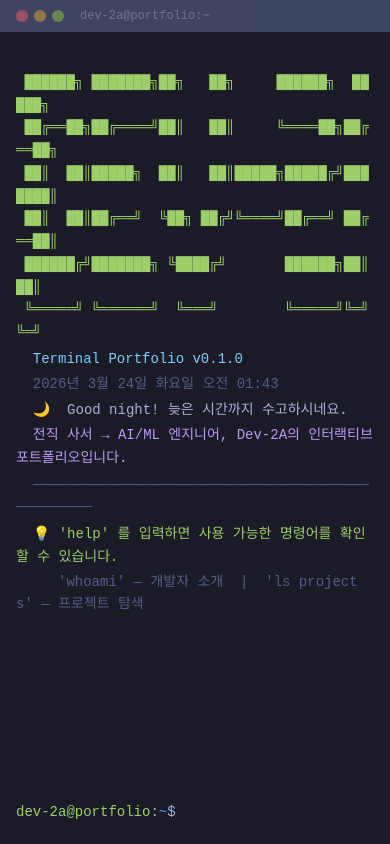
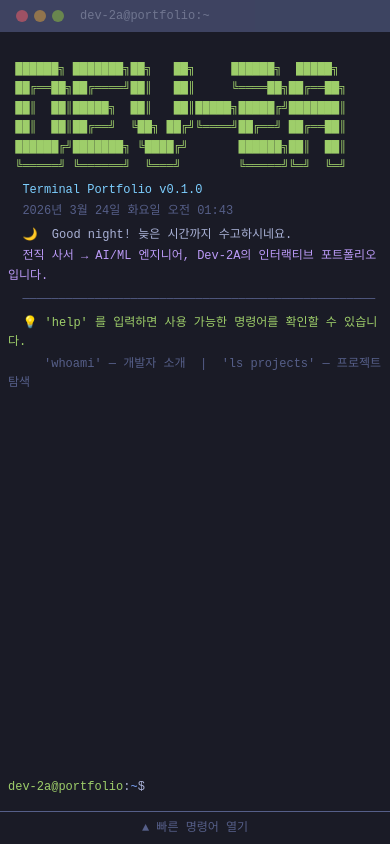
Before and after one commit to Dev-2A/terminal-portfolio, a React (Vite) app: page / in a window 390 px wide. Built offline with nearby package versions, Linux system fonts and the light colour scheme.

Commit message:
📱 반응형 + 모바일 대응: 빠른 명령어 버튼, 폰트 크기 조정, iOS zoom 방지

```diff
--- /dev/null
+++ b/src/components/MobileHelper.jsx
@@ -0,0 +1,65 @@
+import { useState } from "react";
+
+const quickCommands = [
+  { label: "help", cmd: "help" },
+  { label: "whoami", cmd: "whoami" },
+  { label: "projects", cmd: "ls projects" },
+  { label: "skills", cmd: "ls skills" },
+  { label: "about", cmd: "about" },
+  { label: "theme", cmd: "theme" },
+  { label: "clear", cmd: "clear" },
+];
+
+export default function MobileHelper({ onCommand }) {
+  const [expanded, setExpanded] = useState(false);
+
+  return (
+    <div className="shrink-0">
+      {/* 토글 버튼 */}
+      <button
+        onClick={() => setExpanded(!expanded)}
+        className="w-full py-2 text-xs border-t flex items-center justify-center gap-1"
+        style={{
+          backgroundColor: "var(--terminal-bg)",
+          borderColor: "var(--terminal-comment)",
+          color: "var(--terminal-comment)",
+        }}
+      >
+        {expanded ? "▼ 빠른 명령어 닫기" : "▲ 빠른 명령어 열기"}
+      </button>
+
+      {/* 빠른 명령어 버튼들 */}
+      {expanded && (
+        <div
+          className="flex flex-wrap gap-2 p-3 border-t"
+          style={{
+            backgroundColor: "var(--terminal-bg)",
+            borderColor: "var(--terminal-comment)",
+          }}
+        >
+          {quickCommands.map((item) => (
+            <button
+              key={item.cmd}
+              onClick={() => onCommand(item.cmd)}
+              className="px-3 py-1.5 rounded text-xs font-mono transition-colors"
+              style={{
+                backgroundColor: "var(--terminal-comment)",
+                color: "var(--terminal-fg)",
+              }}
+              onMouseEnter={(e) => {
+                e.target.style.backgroundColor = "var(--terminal-blue)";
+                e.target.style.color = "var(--terminal-bg)";
+              }}
+              onMouseLeave={(e) => {
+                e.target.style.backgroundColor = "var(--terminal-comment)";
+                e.target.style.color = "var(--terminal-fg)";
+              }}
+            >
+              {item.label}
+            </button>
+          ))}
+        </div>
+      )}
+    </div>
+  );
+}
--- a/src/components/Terminal.jsx
+++ b/src/components/Terminal.jsx
@@ -1,17 +1,20 @@
 import { useState, useRef, useEffect } from "react";
 import TerminalOutput from "./TerminalOutput";
 import TerminalInput from "./TerminalInput";
+import MobileHelper from "./MobileHelper";
 import { executeCommand } from "../commands/registry";
 import "../commands/loader";
 import fs from "../data/filesystem";
 import { setHistoryRef } from "../commands/cmds/history";
 import { getWelcomeMessage } from "../data/welcome";
+import useMobile from "../hooks/useMobile";
 
 export default function Terminal() {
   const [history, setHistory] = useState(() => getWelcomeMessage());
   const [commandHistory, setCommandHistory] = useState([]);
   const [historyIndex, setHistoryIndex] = useState(-1);
   const bottomRef = useRef(null);
+  const isMobile = useMobile();
 
   // 새 출력이 추가되면 자동 스크롤
   useEffect(() => {
@@ -31,7 +34,7 @@ export default function Terminal() {
     }
     setHistoryIndex(-1);
 
-    // 입력한 명령어를 출력 영역에 표시
+    // 입력한 명령어를 출력 영역에 표시 (현재 경로 포함)
     const newEntries = [
       { type: "command", content: trimmed, path: fs.getPromptPath() },
     ];
@@ -80,7 +83,7 @@ export default function Terminal() {
     >
       {/* 타이틀 바 */}
       <div
-        className="flex items-center px-4 py-2 gap-2"
+        className="flex items-center px-4 py-2 gap-2 shrink-0"
         style={{ backgroundColor: "var(--terminal-comment)", opacity: 0.6 }}
       >
         <div className="flex gap-1.5">
@@ -97,25 +100,36 @@ export default function Terminal() {
             style={{ backgroundColor: "var(--terminal-green)" }}
           />
         </div>
-        <span className="text-xs ml-2" style={{ color: "var(--terminal-fg)" }}>
-          dev-2a@portfolio:~
+        <span
+          className="text-xs ml-2 truncate"
+          style={{ color: "var(--terminal-fg)" }}
+        >
+          dev-2a@portfolio:{fs.getPromptPath()}
         </span>
       </div>
 
       {/* 출력 영역 (스크롤 가능) */}
-      <div className="flex-1 overflow-y-auto p-4 font-mono text-sm">
+      <div
+        className={`flex-1 overflow-y-auto font-mono ${
+          isMobile ? "p-2 text-xs" : "p-4 text-sm"
+        }`}
+      >
         <TerminalOutput history={history} />
         <div ref={bottomRef} />
       </div>
 
       {/* 입력 영역 */}
-      <div className="shrink-0 p-4 pt-0">
+      <div className={`shrink-0 ${isMobile ? "p-2 pt-0" : "p-4 pt-0"}`}>
         <TerminalInput
           onSubmit={handleCommand}
           onHistoryNavigation={handleHistoryNavigation}
           currentPath={fs.getPromptPath()}
+          isMobile={isMobile}
         />
       </div>
+
+      {/* 모바일 빠른 명령어 */}
+      {isMobile && <MobileHelper onCommand={handleCommand} />}
     </div>
   );
 }
--- a/src/components/TerminalInput.jsx
+++ b/src/components/TerminalInput.jsx
@@ -4,6 +4,7 @@ export default function TerminalInput({
   onSubmit,
   onHistoryNavigation,
   currentPath,
+  isMobile,
 }) {
   const [input, setInput] = useState("");
   const inputRef = useRef(null);
@@ -36,7 +37,9 @@ export default function TerminalInput({
   };
 
   return (
-    <div className="flex items-center font-mono text-sm min-h-[2rem]">
+    <div
+      className={`flex items-center font-mono min-h-[2rem] ${isMobile ? "text-xs" : "text-sm"}`}
+    >
       <span style={{ color: "var(--terminal-prompt)" }}>
         dev-2a@portfolio<span style={{ color: "var(--terminal-fg)" }}>:</span>
         <span style={{ color: "var(--terminal-blue)" }}>
@@ -51,9 +54,13 @@ export default function TerminalInput({
         onChange={(e) => setInput(e.target.value)}
         onKeyDown={handleKeyDown}
         className="flex-1 bg-transparent outline-none caret-[var(--terminal-green)]"
-        style={{ color: "var(--terminal-fg)" }}
+        style={{
+          color: "var(--terminal-fg)",
+          fontSize: isMobile ? "12px" : "14px",
+        }}
         spellCheck={false}
         autoComplete="off"
+        autoCapitalize="off"
       />
     </div>
   );
--- /dev/null
+++ b/src/hooks/useMobile.js
@@ -0,0 +1,14 @@
+import { useState, useEffect } from "react";
+
+export default function useMobile(breakpoint = 768) {
+  const [isMobile, setIsMobile] = useState(false);
+
+  useEffect(() => {
+    const check = () => setIsMobile(window.innerWidth < breakpoint);
+    check();
+    window.addEventListener("resize", check);
+    return () => window.removeEventListener("resize", check);
+  }, [breakpoint]);
+
+  return isMobile;
+}
--- a/src/index.css
+++ b/src/index.css
@@ -79,3 +79,29 @@ input:focus {
     opacity: 0;
   }
 }
+
+/* 모바일 대응 */
+@media (max-width: 768px) {
+  body {
+    font-size: 12px;
+  }
+
+  /* 모바일 스크롤바 숨김 */
+  ::-webkit-scrollbar {
+    width: 4px;
+  }
+}
+
+/* iOS input zoom 방지 */
+@media screen and (max-width: 768px) {
+  input[type="text"] {
+    font-size: 16px !important;
+    transform: scale(0.75);
+    transform-origin: left center;
+  }
+}
+
+/* 터치 디바이스 tap highlight 제거 */
+* {
+  -webkit-tap-highlight-color: transparent;
+}
```
Also changed, not shown: index.html (+16 -4 lines).
